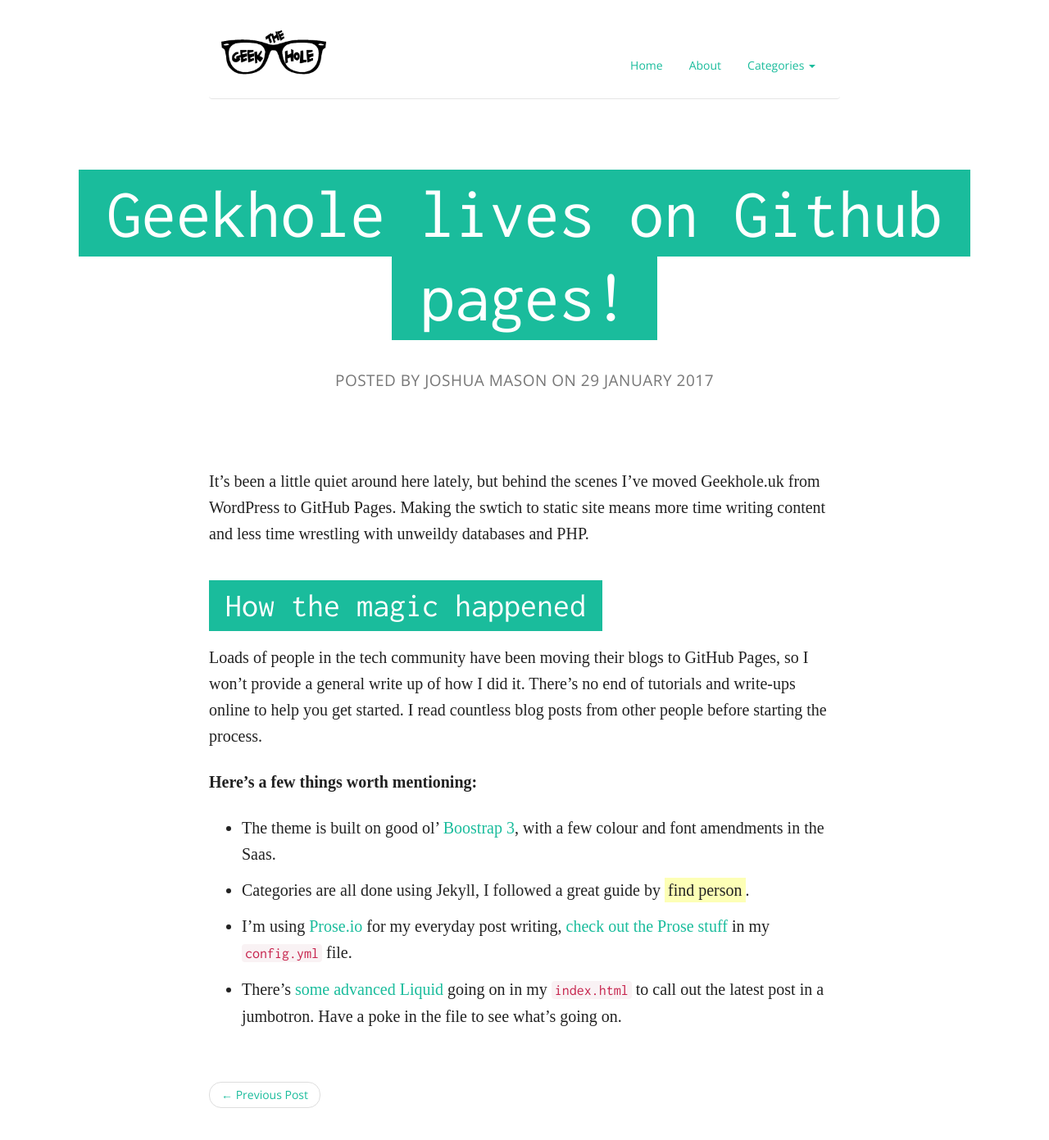
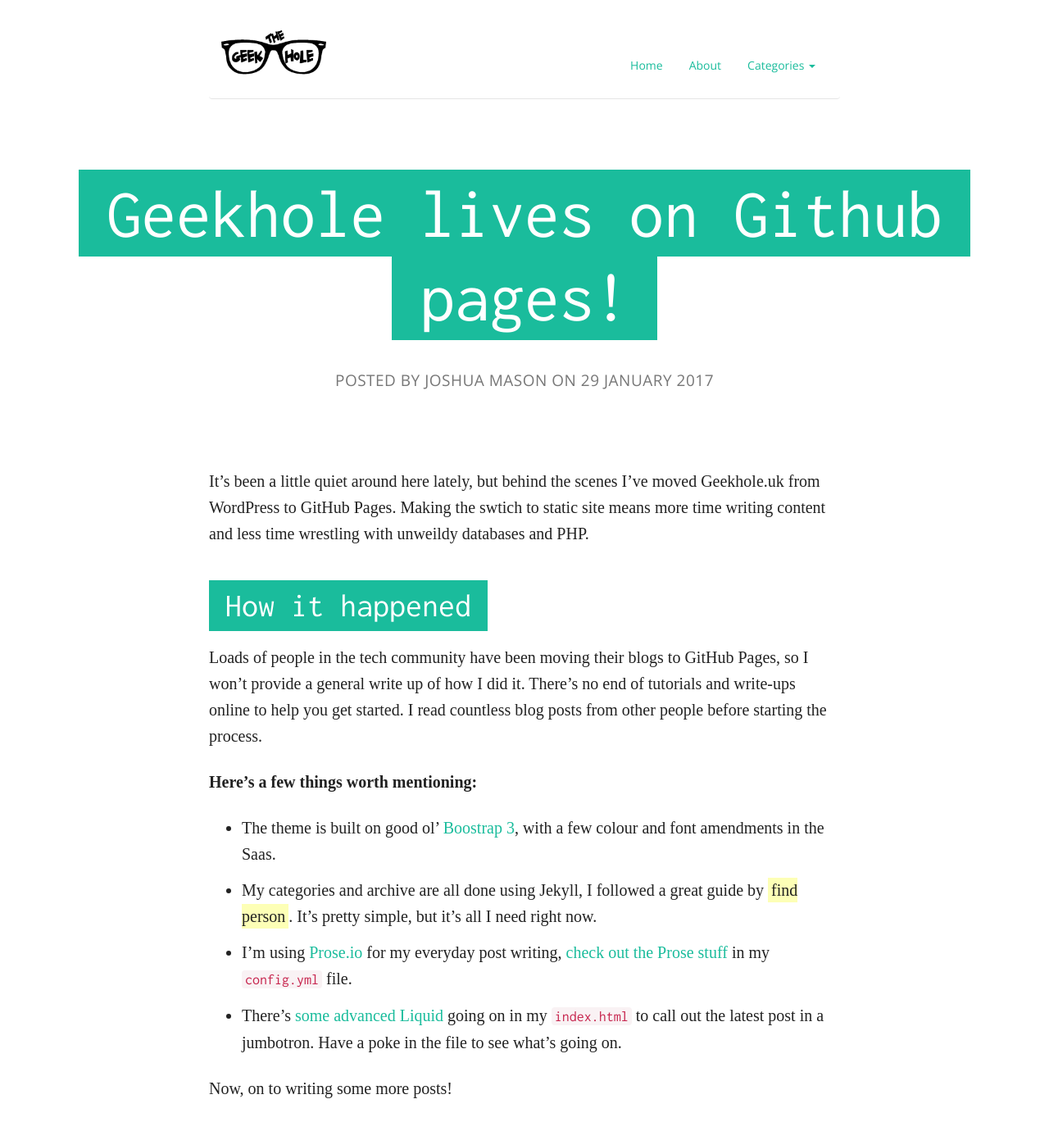
Before and after one commit to Geekhole/geekhole.github.io2, a Jekyll site: the page built from _posts/2017-01-29-geekhole-lives-on-github-pages.md, in a window 1280 px wide and 1400 px high. Shown: the top 1391 px of the window at 82% size. Built offline with Jekyll 4.4.1, drawn with Linux system fonts in a browser that asks for light colours; some web fonts are replaced.

Commit message:
Created 2017-01-29-geekhole-lives-on-github-pages.md

```diff
--- a/_posts/2017-01-29-geekhole-lives-on-github-pages.md
+++ b/_posts/2017-01-29-geekhole-lives-on-github-pages.md
@@ -10,13 +10,15 @@
 ---
 It's been a little quiet around here lately, but behind the scenes I've moved Geekhole.uk from WordPress to GitHub Pages. Making the swtich to static site means more time writing content and less time wrestling with unweildy databases and PHP.
 
-## How the magic happened
+## How it happened
 
 Loads of people in the tech community have been moving their blogs to GitHub Pages, so I won't provide a general write up of how I did it. There's no end of tutorials and write-ups online to help you get started. I read countless blog posts from other people before starting the process.
 
 **Here's a few things worth mentioning:**
 
 * The theme is built on good ol' [Boostrap 3](https://getbootstrap.com/), with a few colour and font amendments in the Saas.
-* Categories are all done using Jekyll, I followed a great guide by *find person*.
+* My categories and archive are all done using Jekyll, I followed a great guide by *find person*. It's pretty simple, but it's all I need right now.
 * I'm using [Prose.io](http://prose.io/) for my everyday post writing, [check out the Prose stuff](https://github.com/Geekhole/geekhole.github.io/blob/master/_config.yml) in my `config.yml` file.
 * There's [some advanced Liquid](https://github.com/Geekhole/geekhole.github.io/blob/master/index.html) going on in my `index.html` to call out the latest post in a jumbotron. Have a poke in the file to see what's going on.
+
+Now, on to writing some more posts!
```
